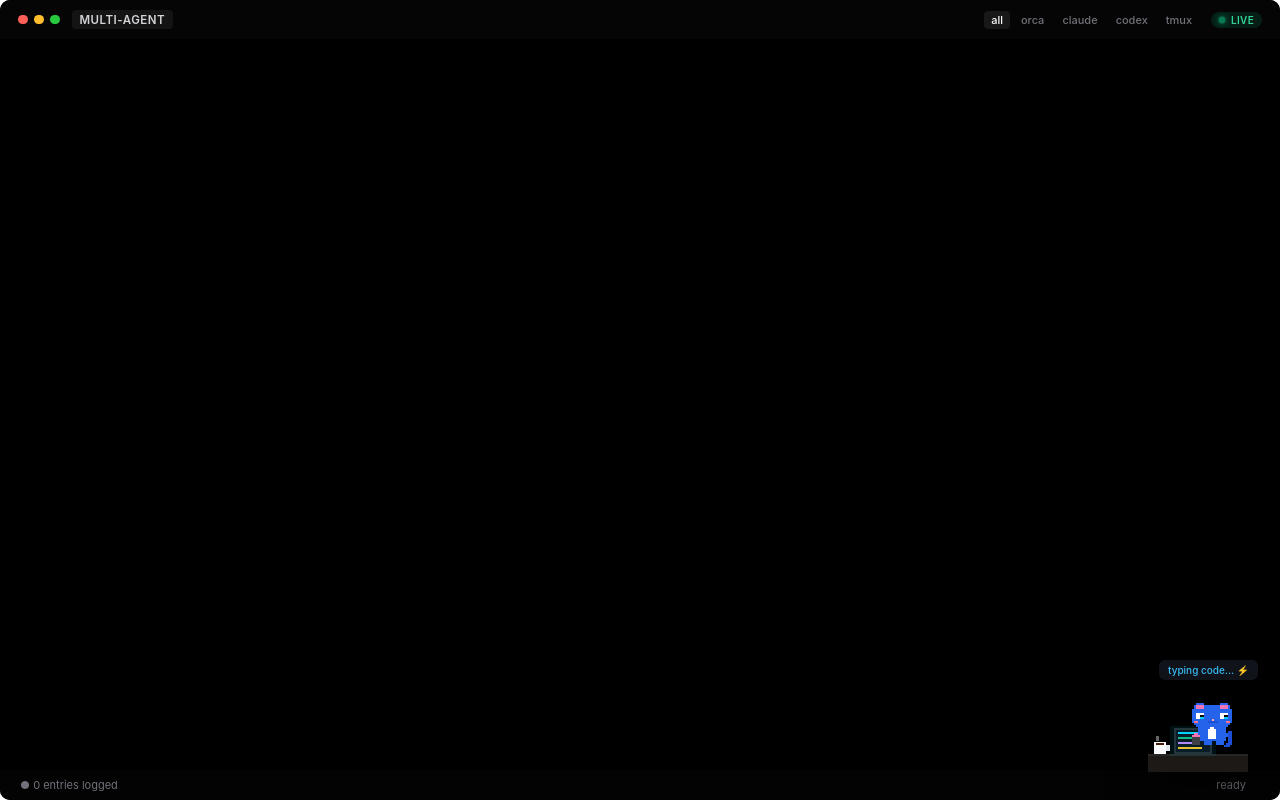
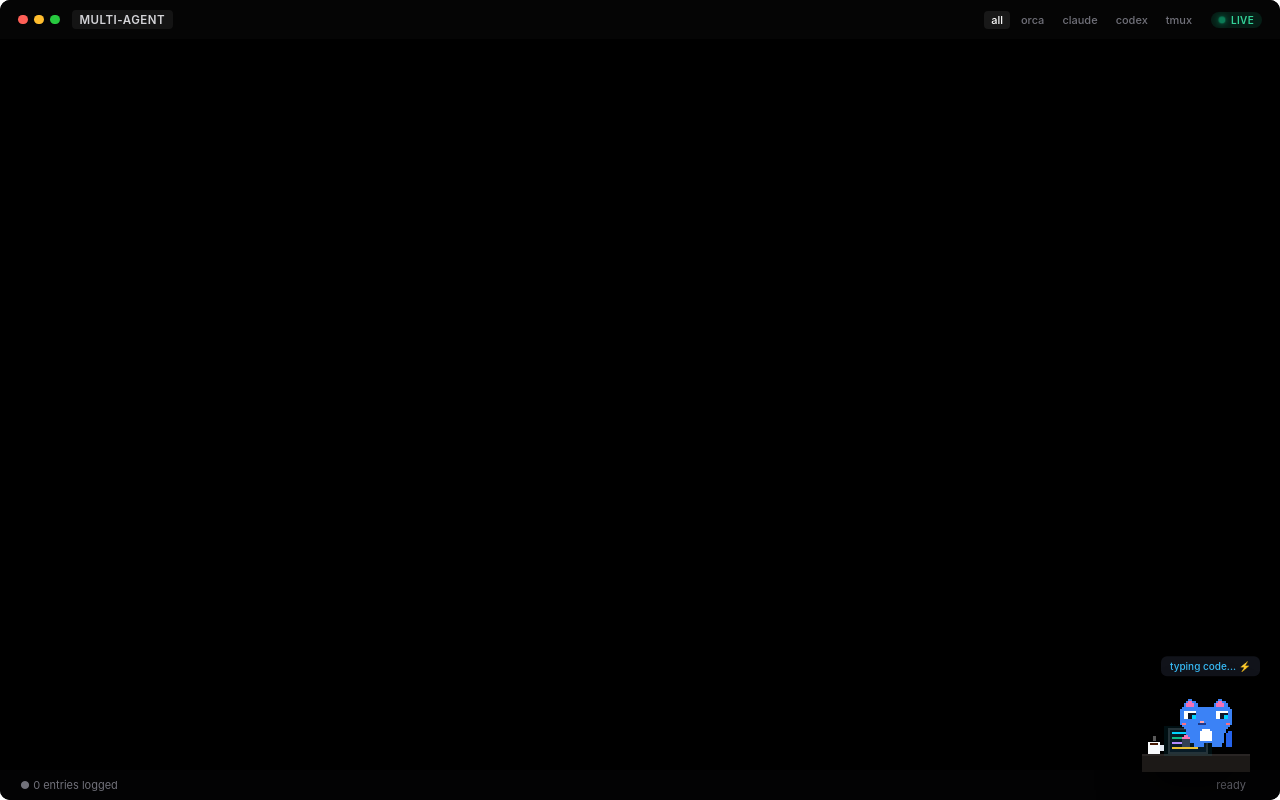
Before and after one commit to 1nickzakharov-glitch/Streeam, a website: page public/index.html in a window 1280 px wide. Drawn offline with Linux system fonts and the light colour scheme.

Commit message:
style: enhance pixel cat with big cute anime eyes, smooth slow-paced typing animation, and curated open-source assets research

```diff
--- a/public/index.html
+++ b/public/index.html
@@ -14,12 +14,11 @@
             --text-main: #e4e4e7;
             --text-meta: rgba(255, 255, 255, 0.40);
 
-            /* Яркие сочные цвета префиксов без плашек */
             --color-user: #00d2ff;   /* Яркий голубой */
-            --color-plan: #c084fc;   /* Яркий фиолетовый для мыслей */
-            --color-action: #facc15; /* Яркий сочный желтый для действий */
-            --color-done: #34d399;   /* Яркий зеленый для завершения */
-            --color-system: #f87171; /* Яркий красный для системных/окружения */
+            --color-plan: #c084fc;   /* Яркий фиолетовый */
+            --color-action: #facc15; /* Яркий желтый */
+            --color-done: #34d399;   /* Яркий зеленый */
+            --color-system: #f87171; /* Яркий красный */
 
             --user-bg: rgba(0, 210, 255, 0.16);
             --green-bg: rgba(16, 185, 129, 0.14);
@@ -163,7 +162,7 @@
 
         /*
            ЛЕНТА СООБЩЕНИЙ:
-           Базовый отступ 20px. Все блоки выровнены строго по левой координате!
+           Идеальное ровное выравнивание по левой вертикальной линии
         */
         .terminal-stream {
             flex: 1;
@@ -174,14 +173,13 @@
             gap: 20px;
             scroll-behavior: smooth;
             scrollbar-width: none;
-            padding-bottom: 120px;
+            padding-bottom: 125px;
         }
 
         .terminal-stream::-webkit-scrollbar {
             display: none;
         }
 
-        /* Обычные записи: 14px отступ совпадает с внутренним текстом плашки пользователя */
         .log-entry {
             display: flex;
             flex-direction: column;
@@ -196,7 +194,6 @@
             to { opacity: 1; transform: translateY(0); }
         }
 
-        /* Мета-строка */
         .log-meta {
             display: flex;
             align-items: center;
@@ -212,18 +209,16 @@
             font-family: var(--font-code);
         }
 
-        /* ЧИСТЫЙ ЯРКИЙ ЦВЕТНОЙ ПРЕФИКС БЕЗ КАКИХ-ЛИБО ПЛАШЕК */
         .badge {
             font-size: 10.5px;
             font-weight: 700;
             letter-spacing: 0.4px;
             text-transform: uppercase;
             padding: 0;
-            background: transparent !important; /* Никаких плашек */
+            background: transparent !important;
             border-radius: 0;
         }
 
-        /* Цветовая дифференциация префиксов */
         .badge-user { color: var(--color-user); }
         .badge-plan { color: var(--color-plan); }
         .badge-action { color: var(--color-action); }
@@ -241,7 +236,6 @@
             margin: 0;
         }
 
-        /* Сообщение пользователя: мягкая заливка */
         .log-user {
             background: var(--user-bg);
             border-radius: 8px;
@@ -260,7 +254,6 @@
             font-size: 14.5px;
         }
 
-        /* Завершенный шаг */
         .log-done .title-text {
             color: #6ee7b7;
             display: flex;
@@ -303,12 +296,12 @@
         @keyframes blink { 50% { opacity: 0; } }
 
         /* =========================================================
-           16-BIT REALISTIC PIXEL ART CAT (Canvas Rendered)
+           CALM, ADORABLE BIG-EYED PIXEL CAT (Smooth 16-bit Canvas)
            ========================================================= */
         .pixel-buddy-wrapper {
             position: absolute;
-            bottom: 24px;
-            right: 22px;
+            bottom: 22px;
+            right: 20px;
             display: flex;
             flex-direction: column;
             align-items: flex-end;
@@ -326,19 +319,19 @@
             margin-bottom: 4px;
             white-space: nowrap;
             box-shadow: 0 4px 14px rgba(0, 0, 0, 0.85);
-            animation: petBounce 3s ease-in-out infinite;
+            animation: petBounce 3.6s ease-in-out infinite;
         }
 
         @keyframes petBounce {
             0%, 100% { transform: translateY(0); }
-            50% { transform: translateY(-2.5px); }
+            50% { transform: translateY(-2px); }
         }
 
         #cat-canvas {
-            width: 120px;
-            height: 90px;
+            width: 128px;
+            height: 96px;
             image-rendering: pixelated;
-            filter: drop-shadow(0 10px 20px rgba(0, 0, 0, 0.9));
+            filter: drop-shadow(0 10px 22px rgba(0, 0, 0, 0.9));
         }
 
         /* Canvas Confetti */
@@ -383,15 +376,15 @@
             </div>
         </div>
 
-        <!-- Terminal Stream (идеальное выравнивание по левой линии) -->
+        <!-- Terminal Stream -->
         <div class="terminal-stream" id="stream-container">
             <!-- Dynamic entries -->
         </div>
 
-        <!-- Реалистичный пиксельный котик, отрисовываемый пиксель-в-пиксель на канвасе -->
+        <!-- Живой, плавный, милый котик с большими выразительными глазами -->
         <div class="pixel-buddy-wrapper">
             <div class="pet-speech-cloud" id="buddy-speech">typing code... ⚡</div>
-            <canvas id="cat-canvas" width="120" height="90"></canvas>
+            <canvas id="cat-canvas" width="128" height="96"></canvas>
         </div>
 
         <!-- Terminal Footer -->
@@ -411,7 +404,6 @@
         const footerCount = document.getElementById('footer-count');
         const buddySpeech = document.getElementById('buddy-speech');
 
-        // Минималистичная SVG галочка с мягкой заливкой БЕЗ обводки
         const checkSvg = `
             <svg class="check-icon" viewBox="0 0 16 16" fill="none" xmlns="http://www.w3.org/2000/svg">
                 <circle cx="8" cy="8" r="8" fill="rgba(16, 185, 129, 0.2)"/>
@@ -477,128 +469,135 @@
                 .replace(/"/g, '&quot;');
         }
 
-        // ============================================
-        // 16-BIT REALISTIC PIXEL CAT RENDERER
-        // ============================================
+        // =======================================================
+        // CALM, ADORABLE BIG-EYED PIXEL CAT RENDERER (SLOW PACED)
+        // =======================================================
         const catCanvas = document.getElementById('cat-canvas');
         const catCtx = catCanvas.getContext('2d');
         catCtx.imageSmoothingEnabled = false;
 
         let animTick = 0;
 
+        // Котик с большими выразительными кошачьими глазами и мягкой анатомией
+        // s: шерсть, d: темная шерсть, p: розовые ушки, W: белок, K: большой зрачок, C: блик, n: носик, m: мордочка, R: щечки, t: хвост
         const CAT_FRAMES = [
-            // Frame 0 (Typing left paw down)
+            // Frame 0: Left paw typing
             [
-                "........ssss........ssss........",
-                ".......sppppsssssssspppps.......",
-                ".......sppppsssssssspppps.......",
-                "......ssssssssssssssssssss......",
-                "......ssssssssssssssssssss......",
-                "......ssWWWWssssssssWWWWss......",
-                "......ssWWKKssssssssWWKKss......",
-                "......ssWWCCssssssssWWCCss......",
-                "......ssssssssssnsssssssss......",
-                "......sRRsssssmmmmmssssRRs......",
-                ".......ssssssssssssssssss.......",
-                "........ssssssssssssssss........",
-                ".........ssssssWWssssss.........",
-                ".........sssssWWWWsssss.........",
-                ".........sssssWWWWsssss.tt......",
-                ".......ppsssssWWWWsssssstt......",
-                "......ppppssssWWWWsssssstt......",
-                "......LLLLssssWWWWsssss.tt......",
-                "......LLLLsssssssssssss.tt......",
-                "......LLLL..ssss..ssss..tt......",
-                "......LLLL..ssss..ssss.ttt......",
-                "......................ttt.......",
+                ".........ss.............ss..........",
+                "........sppss..........sppss........",
+                ".......sppppss........sppppss.......",
+                ".......sppppss........sppppss.......",
+                "......ssssssssssssssssssssssss......",
+                ".....ssssssssssssssssssssssssss.....",
+                ".....ssWWWWWWssssssssssWWWWWWss.....",
+                ".....ssWWKKKKssssssssssWWKKKKss.....",
+                ".....ssWWKKCCssssssssssWWKKCCss.....",
+                ".....ssWWKKCCssssssssssWWKKCCss.....",
+                ".....ssssssssssssssssssssssssss.....",
+                ".....ssssssssssnnssssssssssssss.....",
+                ".....sRRssssssmmmmssssssssssRRs.....",
+                "......ssssssssssssssssssssssss......",
+                ".......ssssssssssssssssssssss.......",
+                "........ssssssssWWWWssssssss........",
+                "........sssssssWWWWWWsssssss.tt.....",
+                "........sssssssWWWWWWssssss.ttt.....",
+                ".......ppssssssWWWWWWssssss.ttt.....",
+                "......ppppsssssWWWWWWssssss.ttt.....",
+                "......LLLLsssssWWWWWWssssss.ttt.....",
+                "......LLLLsssssssssssssssss.ttt.....",
+                "......LLLL..sssss....sssss..ttt.....",
+                "......LLLL..sssss....sssss..ttt.....",
             ],
-            // Frame 1 (Typing right paw down)
+            // Frame 1: Right paw typing
             [
-                "........ssss........ssss........",
-                ".......sppppsssssssspppps.......",
-                ".......sppppsssssssspppps.......",
-                "......ssssssssssssssssssss......",
-                "......ssssssssssssssssssss......",
-                "......ssWWWWssssssssWWWWss......",
-                "......ssWWKKssssssssWWKKss......",
-                "......ssWWCCssssssssWWCCss......",
-                "......ssssssssssnsssssssss......",
-                "......sRRsssssmmmmmssssRRs......",
-                ".......ssssssssssssssssss.......",
-                "........ssssssssssssssss........",
-                ".........ssssssWWssssss.........",
-                ".........sssssWWWWsssss.........",
-                ".........sssssWWWWsssss..tt.....",
-                ".........sssssWWWWsssss..tt.....",
-                "......LLLLssssWWWWsssss.tt......",
-                "......LLLLppssWWWWsssss.tt......",
-                "......LLLLppsssssssssss.tt......",
-                "......LLLL..ssss..ssss.ttt......",
-                "............ssss..ssss.ttt......",
-                "................................",
+                ".........ss.............ss..........",
+                "........sppss..........sppss........",
+                ".......sppppss........sppppss.......",
+                ".......sppppss........sppppss.......",
+                "......ssssssssssssssssssssssss......",
+                ".....ssssssssssssssssssssssssss.....",
+                ".....ssWWWWWWssssssssssWWWWWWss.....",
+                ".....ssWWKKKKssssssssssWWKKKKss.....",
+                ".....ssWWKKCCssssssssssWWKKCCss.....",
+                ".....ssWWKKCCssssssssssWWKKCCss.....",
+                ".....ssssssssssssssssssssssssss.....",
+                ".....ssssssssssnnssssssssssssss.....",
+                ".....sRRssssssmmmmssssssssssRRs.....",
+                "......ssssssssssssssssssssssss......",
+                ".......ssssssssssssssssssssss.......",
+                "........ssssssssWWWWssssssss........",
+                "........sssssssWWWWWWsssssss..tt....",
+                "........sssssssWWWWWWsssssss..tt....",
+                "........sssssssWWWWWWssssss..ttt....",
+                "......LLLLppsssWWWWWWssssss..ttt....",
+                "......LLLLppsssssssssssssss..ttt....",
+                "......LLLL..sssss....sssss...ttt....",
+                "......LLLL..sssss....sssss...ttt....",
+                "....................................",
             ]
         ];
 
         const COLOR_PALETTE = {
-            's': '#2563eb', // Rich cat fur (electric blue)
-            'p': '#f472b6', // Pink inner ears
-            'W': '#ffffff', // Eye white / chest bib
-            'K': '#09090b', // Deep pupil
-            'C': '#00d2ff', // Cyan eye highlight
-            'n': '#fda4af', // Cute nose
-            'm': '#1d4ed8', // Dark mouth line
-            'R': '#fb7185', // Rosy blush
-            't': '#1d4ed8', // Tail
-            'L': '#3f3f46', // Laptop body
+            's': '#3b82f6', // Rich friendly cat fur
+            'd': '#1d4ed8', // Shadow fur
+            'p': '#f472b6', // Pink ears
+            'W': '#ffffff', // Eye sclera / chest bib
+            'K': '#0f172a', // Big cute anime pupil
+            'C': '#00d2ff', // Glossy eye reflection
+            'n': '#fda4af', // Cute cat nose
+            'm': '#1e3a8a', // Cat whisker muzzle
+            'R': '#fb7185', // Soft blush cheeks
+            't': '#2563eb', // Animated tail
+            'L': '#334155', // Laptop chassis
         };
 
         function drawPixelArtCat() {
             catCtx.clearRect(0, 0, catCanvas.width, catCanvas.height);
 
-            // 1. Draw Wooden Desk
+            // 1. Уютный деревянный стол
             catCtx.fillStyle = '#1c1917';
-            catCtx.fillRect(10, 68, 100, 18);
+            catCtx.fillRect(10, 72, 108, 18);
             catCtx.fillStyle = '#292524';
-            catCtx.fillRect(10, 68, 100, 2);
+            catCtx.fillRect(10, 72, 108, 2);
 
-            // 2. Draw Coffee Mug
+            // 2. Кофейная кружка с медленным спокойным паром
             catCtx.fillStyle = '#f8fafc';
-            catCtx.fillRect(16, 56, 12, 12);
+            catCtx.fillRect(16, 60, 12, 12);
             catCtx.fillStyle = '#e2e8f0';
-            catCtx.fillRect(28, 59, 4, 6);
+            catCtx.fillRect(28, 63, 4, 6);
             catCtx.fillStyle = '#451a03';
-            catCtx.fillRect(18, 57, 8, 2);
+            catCtx.fillRect(18, 61, 8, 2);
 
-            // Coffee steam
-            const steamOffset = (animTick % 30) / 10;
-            catCtx.fillStyle = 'rgba(255, 255, 255, 0.4)';
-            catCtx.fillRect(20 + Math.sin(animTick * 0.1) * 2, 50 - steamOffset * 3, 3, 5);
+            // Медленный пар от кофе
+            const steamSlow = (animTick % 60) / 20;
+            catCtx.fillStyle = 'rgba(255, 255, 255, 0.35)';
+            catCtx.fillRect(20 + Math.sin(animTick * 0.05) * 1.5, 54 - steamSlow * 2.5, 3, 5);
 
-            // 3. Draw Lit Glowing Laptop
+            // 3. Светящийся ноутбук
             catCtx.fillStyle = '#27272a';
-            catCtx.fillRect(36, 42, 38, 26);
+            catCtx.fillRect(36, 46, 40, 26);
             catCtx.fillStyle = '#090d16';
-            catCtx.fillRect(38, 44, 34, 22);
+            catCtx.fillRect(38, 48, 36, 22);
 
-            // Glowing code lines
+            // Медленно бегущие строки кода на экране
             catCtx.fillStyle = '#00d2ff';
-            catCtx.fillRect(40, 46, (animTick % 20 < 10 ? 20 : 14), 2);
+            catCtx.fillRect(40, 50, (animTick % 40 < 20 ? 22 : 16), 2);
             catCtx.fillStyle = '#10b981';
-            catCtx.fillRect(40, 51, (animTick % 16 < 8 ? 26 : 18), 2);
+            catCtx.fillRect(40, 55, (animTick % 32 < 16 ? 28 : 20), 2);
             catCtx.fillStyle = '#c084fc';
-            catCtx.fillRect(40, 56, (animTick % 24 < 12 ? 16 : 22), 2);
+            catCtx.fillRect(40, 60, (animTick % 48 < 24 ? 18 : 24), 2);
             catCtx.fillStyle = '#fbbf24';
-            catCtx.fillRect(40, 61, 24, 2);
+            catCtx.fillRect(40, 65, 26, 2);
 
-            // Screen glow aura
-            catCtx.fillStyle = 'rgba(0, 210, 255, 0.08)';
-            catCtx.fillRect(32, 40, 46, 30);
+            // Мягкое свечение экрана
+            catCtx.fillStyle = 'rgba(0, 210, 255, 0.07)';
+            catCtx.fillRect(32, 44, 48, 30);
 
-            // 4. Draw Animated Pixel Cat
-            const frameIndex = Math.floor(animTick / 6) % 2;
+            // 4. Отрисовка котика — МЕДЛЕННАЯ спокойная анимация (в 2.5 раза медленнее)
+            const frameIndex = Math.floor(animTick / 16) % 2; // Медленная смена лапок
             const matrix = CAT_FRAMES[frameIndex];
-            const startX = 42;
-            const startY = 16 + (Math.floor(animTick / 12) % 2 ? 1 : 0);
+            const startX = 38;
+            const startY = 16 + (Math.floor(animTick / 32) % 2 ? 1 : 0); // Медленное спокойное дыхание
             const scale = 2;
 
             for (let row = 0; row < matrix.length; row++) {
```
